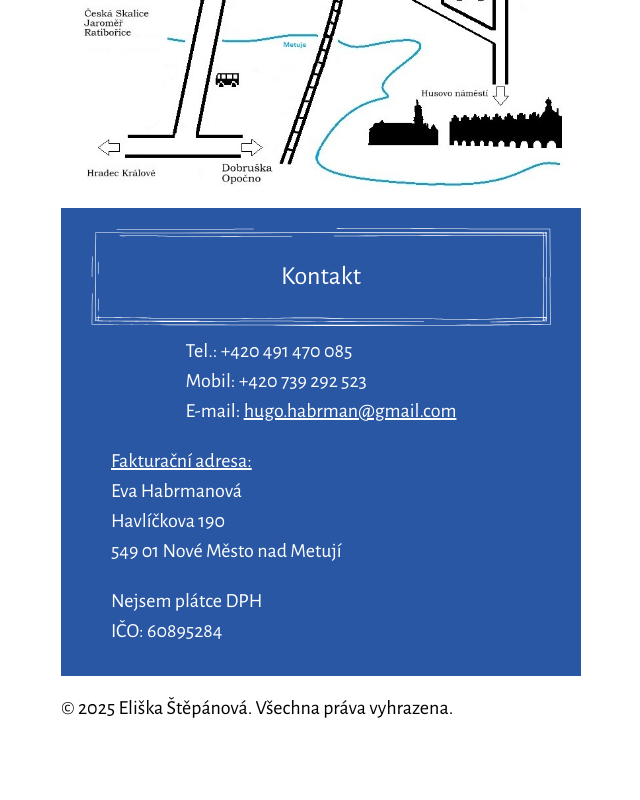
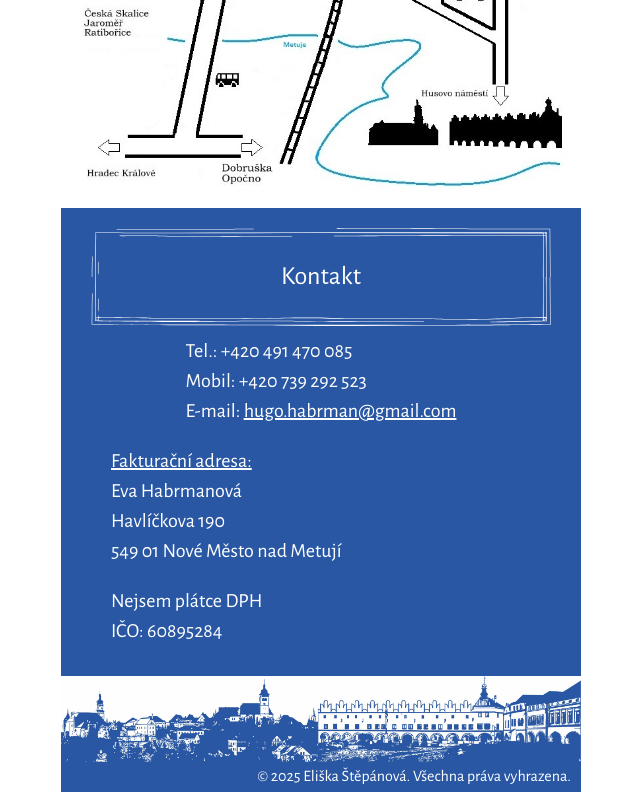
Before and after one commit to StepanEl/PrivatNovac, a React (Vite) app in the folder privat-novac/: page / in a window 1280 px wide. Shown: the part 2935-3735 px from the top of the page, without its empty margins (319-959 px from the left). Before the commit the page ends 3675 px from the top, so only its background shows below. Built offline with nearby package versions, Linux system fonts and the light colour scheme; a web font is replaced by a local one.

Commit message:
Upload function from arrow functions

```diff
--- a/privat-novac/src/Components/Button/Button.jsx
+++ b/privat-novac/src/Components/Button/Button.jsx
@@ -1,6 +1,6 @@
 import './Button.css';
 
-export const Button = ({ text, className }) => {
+export function Button ({ text, className }) {
     return (
         <div className='btn-container'>
             <button className={`btn ${className}`} >
--- /dev/null
+++ b/privat-novac/src/Components/Footer/Footer.css
@@ -0,0 +1,32 @@
+.contact-info {
+  margin: 0 auto 0 auto;
+  text-align: left;
+  width: fit-content;
+}
+
+.contact-info a {
+  color: inherit;
+}
+
+.adress-info {
+  margin: 2rem 0 auto 1rem;
+  text-align: left;
+  width: fit-content;
+}
+
+.text-underline {
+  text-decoration: underline;
+}
+
+.contact-info p,
+.adress-info p {
+  line-height: 0.5;
+}
+
+.footer-copyright {
+  position: absolute;
+  bottom: -0.5rem;
+  right: 0.5rem;
+  color: white;
+  font-size: 0.8rem;
+}
--- /dev/null
+++ b/privat-novac/src/Components/Footer/Footer.jsx
@@ -0,0 +1,36 @@
+import './Footer.css';
+import novac from '../../img/novac1.png';
+import { Title } from '../title/Title';
+
+export function Footer () {
+  return (
+    <footer>
+        <div className="element-na-primary">
+          <Title variant="primary">
+            <h2 className='small-title'>Kontakt</h2>
+          </Title>
+          <div className='contact-info'>
+            <p>Tel.: +420 491 470 085</p>
+            <p>Mobil: +420 739 292 523</p>
+            <p>
+              E-mail: <a href="mailto:hugo.habrman@gmail.com">hugo.habrman@gmail.com</a>
+            </p>
+          </div>
+          <div className='adress-info'>
+            <p className='text-underline'>Fakturační adresa:</p>
+            <p>Eva Habrmanová</p>
+            <p>Havlíčkova 190</p>
+            <p>549 01 Nové Město nad Metují</p>
+          </div>
+          <div className='adress-info'>
+            <p>Nejsem plátce DPH</p>
+            <p>IČO: 60895284</p>
+          </div>
+        </div>
+        <div className="hero">
+          <img src={novac} alt="Obrázek města" />
+          <p className='footer-copyright'> © 2025 Eliška Štěpánová. Všechna práva vyhrazena.</p>
+        </div>
+      </footer>
+  )
+}
--- a/privat-novac/src/Components/Header/Header.jsx
+++ b/privat-novac/src/Components/Header/Header.jsx
@@ -1,7 +1,7 @@
 import './Header.css';
 import novac from '../../img/novac2.png';
 
-export const Header = () => {
+export function Header () {
     return (
         <header>
             <div className="navigation" >
--- a/privat-novac/src/Components/PriceForm/PriceForm.jsx
+++ b/privat-novac/src/Components/PriceForm/PriceForm.jsx
@@ -23,7 +23,7 @@ const priceTable = {
 };
 
 
-const getPrice = (persons, nights) => {
+function getPrice (persons, nights) {
   const key = nights >= 3 ? 3 : nights;
 
   if (persons <= 4) {
@@ -36,7 +36,7 @@ const getPrice = (persons, nights) => {
   }
 };
 
-export const PriceForm = () => {
+export function PriceForm () {
   const [nights, setNights] = useState(1);
   const [persons, setPersons] = useState(1);
 
@@ -59,8 +59,8 @@ export const PriceForm = () => {
           />
         </div>
         <div>
-                    <label>Cena</label><br />
-                    <output>{price} Kč</output>
+          <label htmlFor="price">Cena</label><br />
+          <output id="price">{price} Kč</output>
         </div>
       </form>
       <p>Dítě ve vlastní postýlce zdarma</p>
--- a/privat-novac/src/Components/RoomSection/RoomSection.jsx
+++ b/privat-novac/src/Components/RoomSection/RoomSection.jsx
@@ -48,7 +48,7 @@ const rooms = [
     }
 ];
 
-export const RoomsSection = () => {
+export function RoomsSection () {
     const [active, setActive] = useState(0);
 
     return (
--- a/privat-novac/src/Components/title/Title.jsx
+++ b/privat-novac/src/Components/title/Title.jsx
@@ -1,6 +1,6 @@
 import './Title.css';
 
-export const Title = ({ children, variant }) => {
+export function Title ({ children, variant }) {
     const frameClass =
         variant === 'primary'
             ? 'frame-white'
--- a/privat-novac/src/pages/HomePage/index.jsx
+++ b/privat-novac/src/pages/HomePage/index.jsx
@@ -1,4 +1,5 @@
 import { Button } from '../../Components/Button/Button';
+import { Footer } from '../../Components/Footer/Footer';
 import { Gallery } from '../../Components/Gallery/Gallery';
 import { Header } from '../../Components/Header/Header';
 import { PriceForm } from '../../Components/PriceForm/PriceForm';
@@ -8,10 +9,11 @@ import map from '../../img/map.jpg';
 import photomap from '../../img/photomap.jpg';
 import './style.css';
 
-export const HomePage = () => {
+export function HomePage () {
   return (
     <div className="container">
       <Header />
+
       <main>
         <div className="element-na-secondary">
           <Title variant="secondary"> Náš penzion vás srdečně zve<br />
@@ -55,32 +57,9 @@ export const HomePage = () => {
           <img src={map} alt="mapa" className="map-image" />
         </div>
       </main>
-      <footer>
-        <div className="element-na-primary">
-          <Title variant="primary">
-            <h2 className='small-title'>Kontakt</h2>
-          </Title>
-          <div className='contact-info'>
-            <p>Tel.: +420 491 470 085</p>
-            <p>Mobil: +420 739 292 523</p>
-            <p>
-              E-mail: <a href="mailto:hugo.habrman@gmail.com">hugo.habrman@gmail.com</a>
-            </p>
-          </div>
-          <div className='adress-info'>
-            <p className='text-underline'>Fakturační adresa:</p>
-            <p>Eva Habrmanová</p>
-            <p>Havlíčkova 190</p>
-            <p>549 01 Nové Město nad Metují</p>
-          </div>
-          <div className='adress-info'>
-            <p>Nejsem plátce DPH</p>
-            <p>IČO: 60895284</p>
-          </div>
-        </div>
 
-        <p> © 2025 Eliška Štěpánová. Všechna práva vyhrazena.</p>
-      </footer>
+      <Footer />
+
     </div>
   );
 };
--- a/privat-novac/src/pages/HomePage/style.css
+++ b/privat-novac/src/pages/HomePage/style.css
@@ -30,28 +30,3 @@ header {
   max-width: 100%;
   height: auto;
 }
-
-.contact-info {
-  margin: 0 auto 0 auto;
-  text-align: left;
-  width: fit-content;
-}
-
-.contact-info a {
-  color: inherit;
-}
-
-.adress-info {
-  margin: 2rem 0 auto 1rem;
-  text-align: left;
-  width: fit-content;
-}
-
-.text-underline {
-  text-decoration: underline;
-}
-
-.contact-info p,
-.adress-info p {
-  line-height: 0.5;
-}
```
Also changed, not shown: privat-novac/src/img/novac1.png (added). Lines whose indentation alone changed are shown as unchanged.
